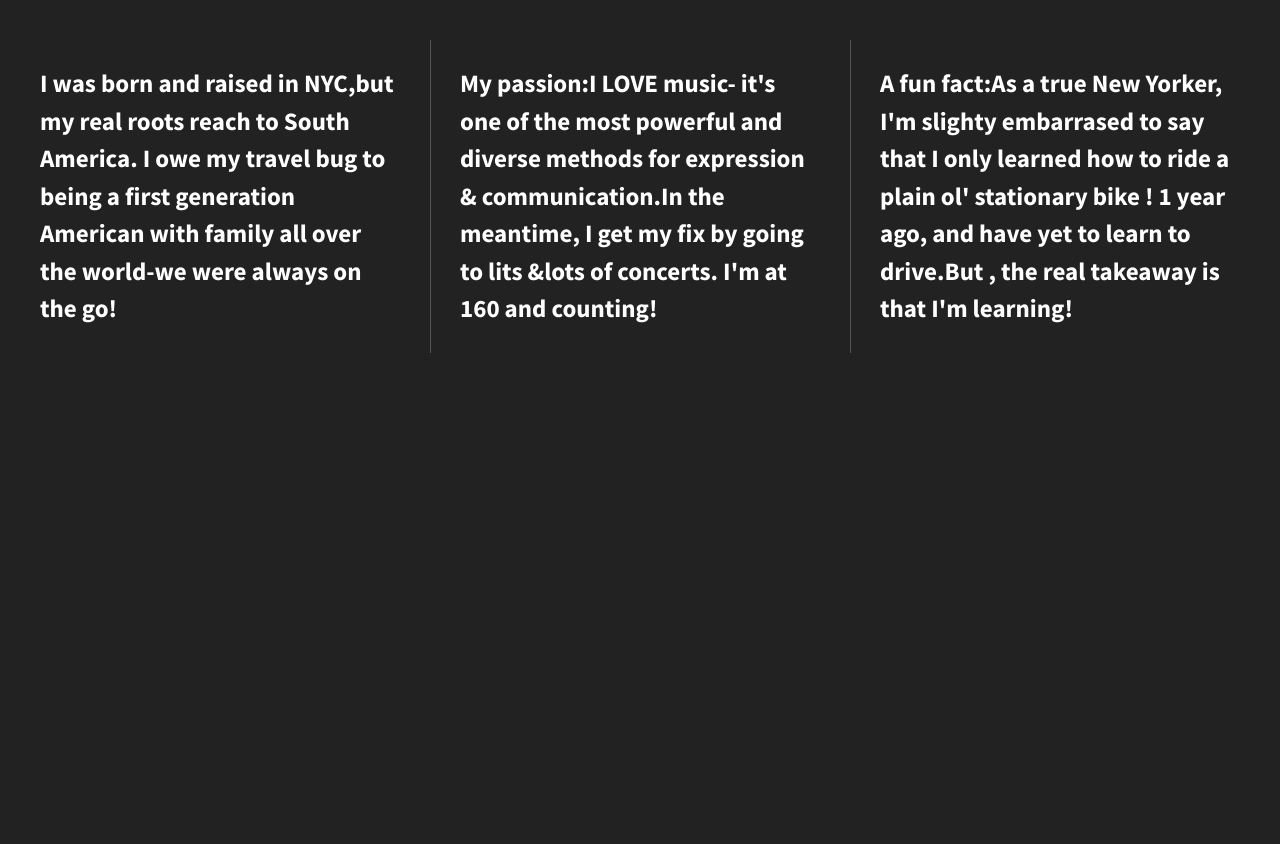
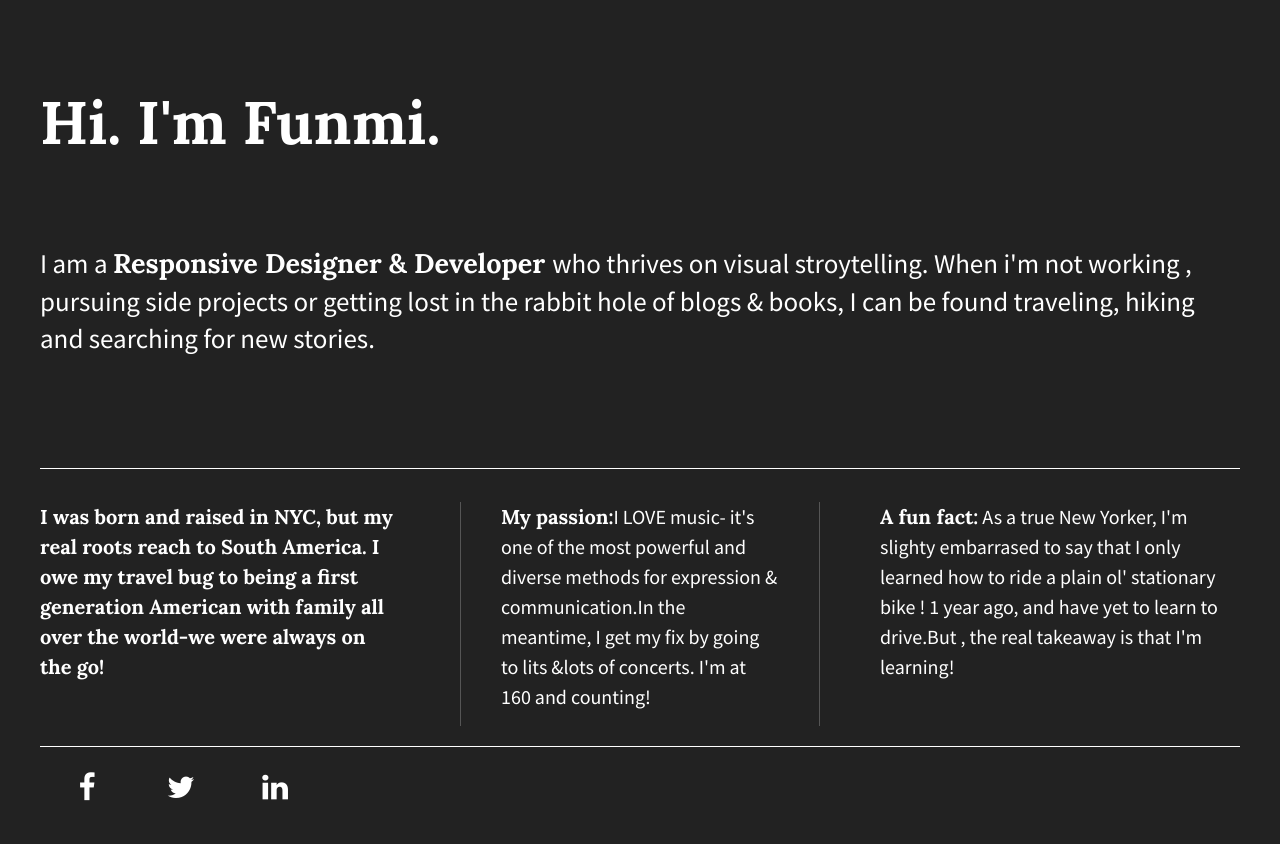
Before and after one commit to funmibam/206-divs-flexbox-starter, a plain HTML site: page index.html in a window 1280 px wide. Drawn offline with nearby package versions, Linux system fonts and the light colour scheme.

Commit message:
Added social media buttons

```diff
--- a/css/main.css
+++ b/css/main.css
@@ -25,7 +25,7 @@ html {
  */
 
 ::-moz-selection {
-  background: #b3d4fc;
+  background: #222;
   text-shadow: none;
 }
 
@@ -105,15 +105,44 @@ body {
   padding: 2em;
   font-size: 1.25em;
   height: 100%;
+  color: #fff;
+  display: flex;
+  justify-content: center;
 }
 
 .wrapper {
   /*add display:flex and set justify-content to space-between*/
-  font-weight: 700;
   display: flex;
   flex-flow: row wrap;
   justify-content: space-between;
-  align-items: center;
+}
+
+p span {
+  font-family: "Lora", sans-serif;
+}
+
+header,
+footer {
+  width: 100%;
+  display: flex;
+  justify-content: flex-start;
+}
+
+header h1 {
+  font-family: "Lora", sans-serif;
+  font-size: 3em;
+}
+
+main {
+  height: 250px;
+  width: 100%;
+  display: flex;
+  justify-content: center;
+  border-bottom: 1px solid #fff;
+}
+
+main p {
+  font-size: 1.35em;
 }
 
 .div-1,
@@ -122,12 +151,41 @@ body {
   /*give the divs a width of 30%, add display:flex, set justify-content and align-items to center*/
   color: #fff;
   line-height: 1.5em;
-  font-size: 1.25em;
+  font-size: 1em;
   height: auto;
   display: flex;
   width: 30%;
   justify-content: center;
+  border-bottom: 1px solid #555;
 }
+
+footer {
+  border-top: 1px solid #fff;
+}
+
+footer i {
+  padding: 30px 20px 0 0;
+}
+.fa {
+  padding: 20px;
+  font-size: 30px;
+  width: 50px;
+  text-align: center;
+  text-decoration: none;
+  margin: 5px 2px;
+}
+.fa-twitter {
+  color: white;
+}
+
+.fa-facebook {
+  color: white;
+}
+
+.fa-linkedin {
+  color: white;
+}
+
 /* ==========================================================================
    Helper classes
    ========================================================================== */
@@ -208,18 +266,24 @@ body {
    Modify as content requires.
    ========================================================================== */
 
+@media all and (max-width: 768px) {
+  body {
+    padding: 1em;
+  }
+}
+
 @media all and (min-width: 1200px) {
   .div-1,
   .div-2,
   .div-3 {
     flex-basis: 30%;
+    border-bottom: none;
   }
 
-  .div-1,
-  .div-2 {
+  .div-2 p {
     border-right: 1px solid #555;
-    padding-right: 30px;
-  }
+    border-left: 1px solid #555;
+    padding: 0 40px;
   }
 
   @media print,
@@ -305,3 +369,4 @@ body {
       page-break-after: avoid;
     }
   }
+}
--- a/index.html
+++ b/index.html
@@ -6,10 +6,12 @@
     <title>Make me into a grid!</title>
     <meta name="description" content="" />
     <meta name="viewport" content="width=device-width, initial-scale=1" />
+   <link rel="apple-touch-icon" href="apple-touch-icon.png" />
 
-    <link rel="apple-touch-icon" href="apple-touch-icon.png" />
+      <!-- Add icon library -->
+   <link rel="stylesheet" href="https://cdnjs.cloudflare.com/ajax/libs/font-awesome/4.7.0/css/font-awesome.min.css">
+
     <!-- Place favicon.ico in the root directory -->
-
     <link rel="stylesheet" href="css/normalize.css" />
     <link rel="stylesheet" href="css/main.css" />
     <script src="js/vendor/modernizr-2.8.3.min.js"></script>
@@ -32,30 +34,39 @@
         your experience.
       </p>
     <![endif]-->
+    <section class="wrapper">
+      <header>
+       <h1>Hi. I'm Funmi.</h1>
+    </header>
+    <main>
+    <P>I am a <span>Responsive Designer & Developer </span>who thrives on visual stroytelling. When i'm not working , pursuing side projects or getting lost in the rabbit hole of blogs & books, I can be found traveling, hiking and searching for new stories.</P>
+    </main>
+      <div class="div-1">
 
-    <section class="wrapper">
-      <div class="div-1">
-        <p>
-          I was born and raised in NYC,but my real roots reach to South America.
+         <p> <span>I was born and raised in NYC, but <span>my real roots</span> reach to South America.
           I owe my travel bug to being a first generation American with family
-          all over the world-we were always on the go!
-        </p>
+          all over the world-we were always on the go!</p>
       </div>
       <div class="div-2">
         <p>
-          My passion:I LOVE music- it's one of the most powerful and diverse
+          <span>My passion:</span>I LOVE music- it's one of the most powerful and diverse
           methods for expression & communication.In the meantime, I get my fix
           by going to lits &lots of concerts. I'm at 160 and counting!
         </p>
       </div>
       <div class="div-3">
         <p>
-          A fun fact:As a true New Yorker, I'm slighty embarrased to say that I
+          <span>A fun fact:</span> As a true New Yorker, I'm slighty embarrased to say that I
           only learned how to ride a plain ol' stationary bike ! 1 year ago, and
           have yet to learn to drive.But , the real takeaway is that I'm
           learning!
         </p>
       </div>
+      <footer>
+        <a href="#" class="fa fa-facebook"></a>
+        <a href="#" class="fa fa-twitter"></a>
+        <a href="#"class= "fa fa-linkedin"></a>
+      </footer>
     </section>
 
     <script src="https://ajax.googleapis.com/ajax/libs/jquery/1.11.3/jquery.min.js"></script>
```
Lines whose indentation alone changed are shown as unchanged.
